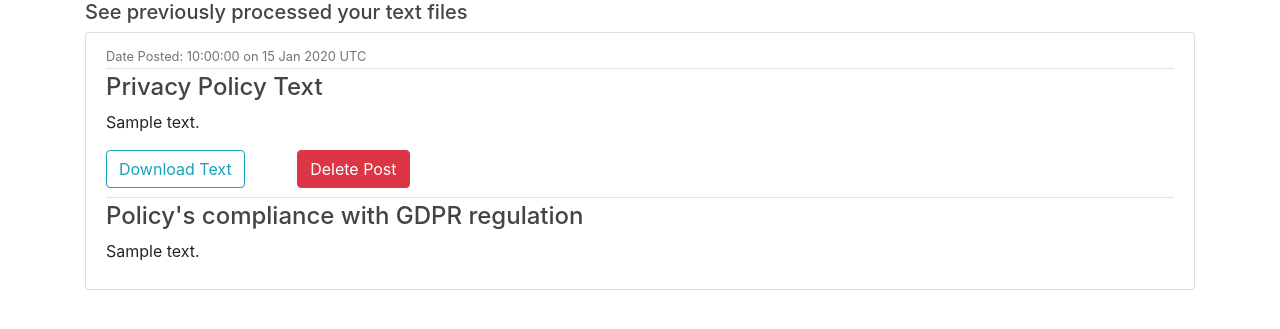
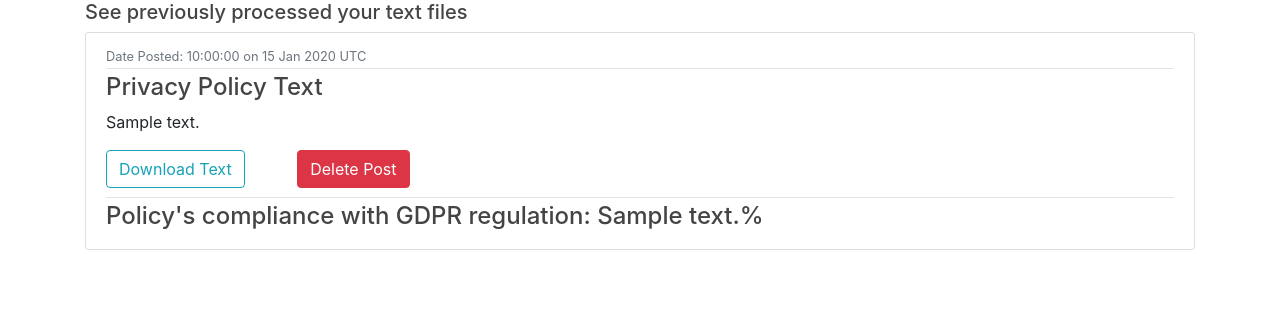
Before and after one commit to olegborisovv/GDPR_policy_bot, a Flask app: page / in a window 1280 px wide. Shown: the part 230-559 px from the top of the page. Run offline with Flask 2, Linux system fonts and the light colour scheme; tables that the repository leaves empty hold one stand-in row (values such as "Sample post"); some libraries are stand-ins or nearby versions.

Commit message:
updated frontend

```diff
--- a/Web_Application/routes.py
+++ b/Web_Application/routes.py
@@ -5,7 +5,6 @@
 from GDPR_checker.verifier import GDPR_Verifier
 
 import os
-import json
 
 @app.route('/')
 @app.route('/home')
@@ -47,7 +46,12 @@
 
     # start processing operation
     model = GDPR_Verifier(language="en", window_size=10)
-    summarized_text = f"{int(model.analyse_text(post.original_text)*100)}"
+
+    similarity_score = model.analyse_text(post.original_text)*100
+
+
+
+    summarized_text = f"{int(similarity_score)}"
 
     post.summary = summarized_text
     db.session.commit()
--- a/Web_Application/templates/home.html
+++ b/Web_Application/templates/home.html
@@ -60,8 +60,10 @@
 
 
         {% else %}
-        <h4><a class="article-title">Policy's compliance with GDPR regulation</a></h4>
-        <p class="article-content">{{ post.summary[:maxlen] }}</p>
+        <h4><a class="article-title">Policy's compliance with GDPR regulation:</a>
+        <a class="article-title"> {{post.summary}}%</a>
+        </h4>
+<!--        <p class="article-content">{{ post.summary}}</p>-->
 
 
 
```
